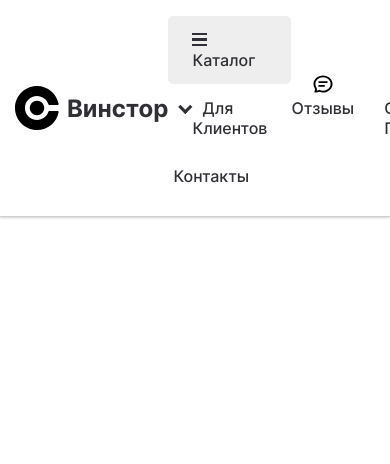
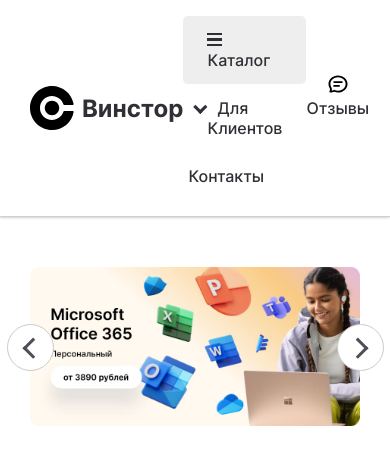
Before and after one commit to MrNobody333/win-store_updated, a plain HTML site: page index.html in a window 390 px wide. Shown: the top 464 px of the page. Drawn offline with Linux system fonts and the light colour scheme; files whose address does not match are found by name.

Commit message:
Completed slider

```diff
--- a/css/style.css
+++ b/css/style.css
@@ -1,27 +1,35 @@
 @font-face {
   font-family: 'Inter';
-  src: url("../fonts/Inter-Regular.ttf") format("truetype");
+  src: url("../fonts/Inter-Regular.woff2") format("woff2"),
+       url("../fonts/Inter-Regular.woff") format("woff"),
+       url("../fonts/Inter-Regular.ttf") format("truetype");
   font-style: normal;
   font-weight: 400;
 }
 
 @font-face {
   font-family: 'Inter';
-  src: url("../fonts/Inter-Medium.ttf") format("truetype");
+  src: url("../fonts/Inter-Medium.woff2") format("woff2"),
+       url("../fonts/Inter-Medium.woff") format("woff"),
+       url("../fonts/Inter-Medium.ttf") format("truetype");
   font-style: normal;
   font-weight: 500;
 }
 
 @font-face {
   font-family: 'Inter';
-  src: url("../fonts/Inter-SemiBold.ttf") format("truetype");
+  src: url("../fonts/Inter-SemiBold.woff2") format("woff2"),
+       url("../fonts/Inter-SemiBold.woff") format("woff"),
+       url("../fonts/Inter-SemiBold.ttf") format("truetype");
   font-style: normal;
   font-weight: 600;
 }
 
 @font-face {
   font-family: 'Inter';
-  src: url("../fonts/Inter-Bold.ttf") format("truetype");
+  src: url("../fonts/Inter-Bold.woff2") format("woff2"),
+       url("../fonts/Inter-Bold.woff") format("woff"),
+       url("../fonts/Inter-Bold.ttf") format("truetype");
   font-style: normal;
   font-weight: 700;
 }
@@ -47,14 +55,15 @@ ul {
 }
 
 .container {
-  max-width: 1200px;
+  max-width: 1230px;
   margin: 0 auto;
-  padding: 0 1.5rem;
+  padding: 0 3rem;
 }
 
 /* Header
 ============================= */
 .header {
+  margin-bottom: 5rem;
   border-bottom: 1px solid #d0d0d0;
   box-shadow: 0 0 3px #aeaeae;
 }
@@ -118,7 +127,7 @@ ul {
   width: 100%;
   height: 2px;
   background-color: #2f2f35;
-  transition: .2s all ease-in;
+  transition: .2s all ease;
 }
 
 .burger-menu::before {
@@ -149,7 +158,7 @@ ul {
   width: 100%;
   height: 3px;
   background-color: #2f2f35;
-  transition: .2s opacity ease-in;
+  transition: .2s opacity ease;
 }
 
 .span-active {
@@ -192,15 +201,16 @@ ul {
 .drop-down-menu {
   visibility: hidden;
   position: absolute;
-  top: 45px;
-  right: -25px;
+  top: 4.5rem;
+  right: -2.5rem;
+  z-index: 1;
   width: 25.7rem;
   overflow: hidden;
   border: 1px solid #cfcfcf;
   border-radius: 10px;
   background-color: #fff;
   opacity: 0;
-  transition: .3s all linear;
+  transition: .2s all linear;
 }
 
 .navbar__item:nth-child(2):hover .drop-down-menu {
@@ -248,5 +258,69 @@ ul {
   height: 20px;
 }
 
-/* Body
+/* Slider
 ============================= */
+.slider {
+  position: relative;
+  max-width: 117rem;
+}
+
+.slider__item {
+  display: flex;
+  gap: 3rem;
+  overflow: hidden;
+}
+
+.slider__inner {
+  flex-shrink: 0;
+  max-width: 87rem;
+  width: 100%;
+}
+
+.slider__image {
+  width: 100%;
+}
+
+.slider__arrow {
+  position: absolute;
+  display: flex;
+  justify-content: center;
+  align-items: center;
+  top: calc(50% - (47px / 2));
+  width: 4.7rem;
+  height: 4.7rem;
+  border: 1px solid #cbcbcb;
+  border-radius: 50%;
+  background-color: #fff;
+  cursor: pointer;
+}
+
+.slider__arrow_prev {
+  left: calc(-47px / 2);
+}
+
+.slider__arrow_next {
+  right: calc(-47px / 2);
+}
+
+.slider__arrow_prev::before,
+.slider__arrow_next::after {
+  content: "";
+  top: 1rem;
+  display: block;
+  width: 1.5rem;
+  height: 1.5rem;
+  border-bottom: 3px solid #4e4e56;
+}
+
+.slider__arrow_prev::before {
+  border-left: 3px solid #4e4e56;
+  transform-origin: .8rem 1.1rem;
+  transform: rotate(45deg);
+}
+
+.slider__arrow_next::after {
+  border-right: 3px solid #4e4e56;
+  transform-origin: .7rem 1.1rem;
+  transform: rotate(-45deg);
+}
--- a/index.html
+++ b/index.html
@@ -55,6 +55,26 @@
       </div>
     </header>
 
+    <main class="main">
+      <div class="container">
+         <div class="slider">
+          <div class="slider__item">
+            <div class="slider__inner">
+              <a href="#"><img class="slider__image" src="images/slider/banner-1.avif" alt=""></a>
+            </div>
+            <div class="slider__inner">
+              <a href="#"><img class="slider__image" src="images/slider/banner-2.avif" alt=""></a>
+            </div>
+            <div class="slider__inner">
+              <a href="#"><img class="slider__image" src="images/slider/banner-3.avif" alt=""></a>
+            </div>
+            <div class="slider__navigation">
+              <span class="slider__arrow slider__arrow_prev"></span>
+              <span class="slider__arrow slider__arrow_next"></span>
+            </div>
+          </div>
+        </div>
+      </div>
 
 
 
@@ -66,7 +86,7 @@
 
 
 
-
+    </main>
     <script src="js/main.js"></script>
   </body>
 </html>
```
Also changed, not shown: images/slider/banner-2.avif, images/slider/banner-3.avif.
